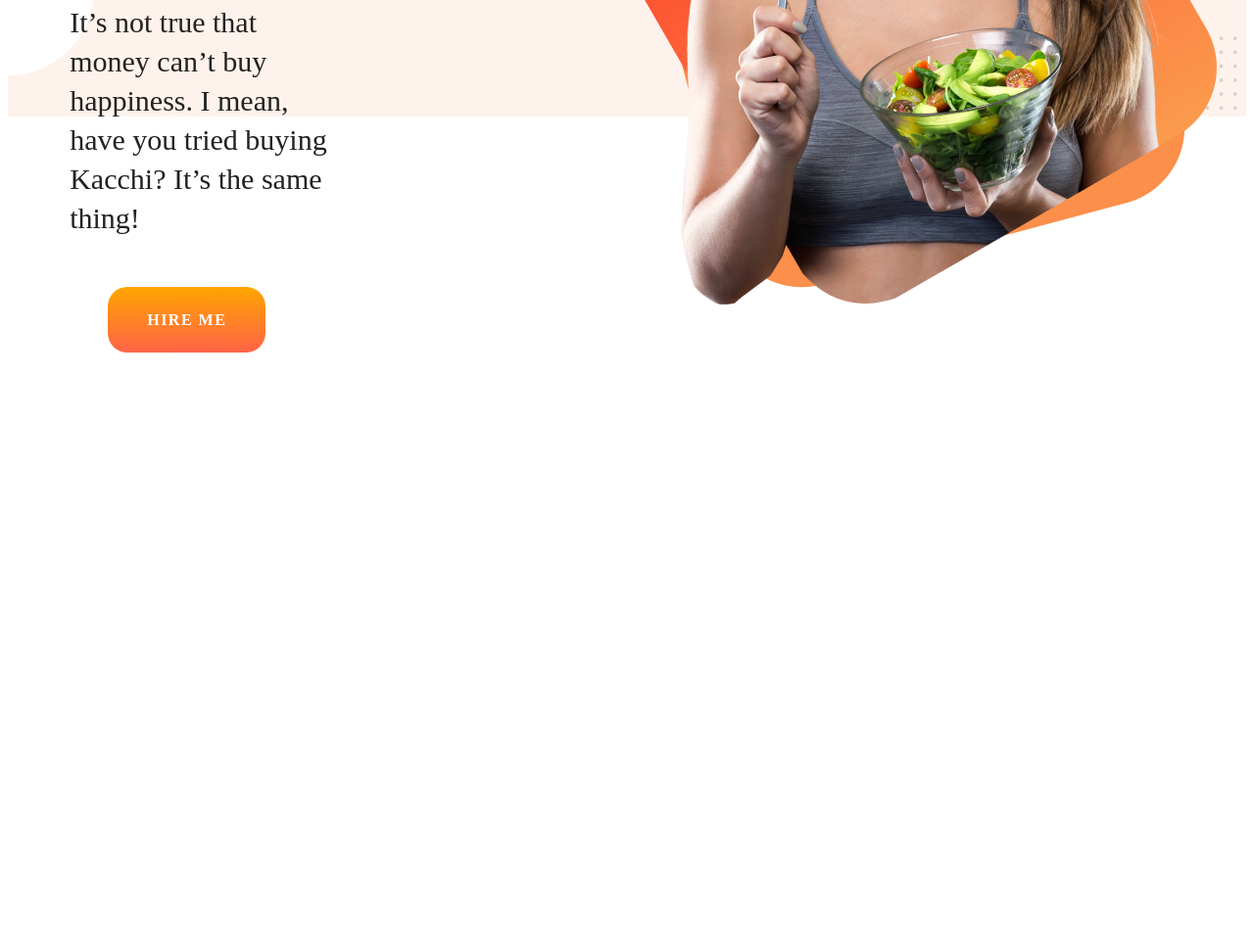
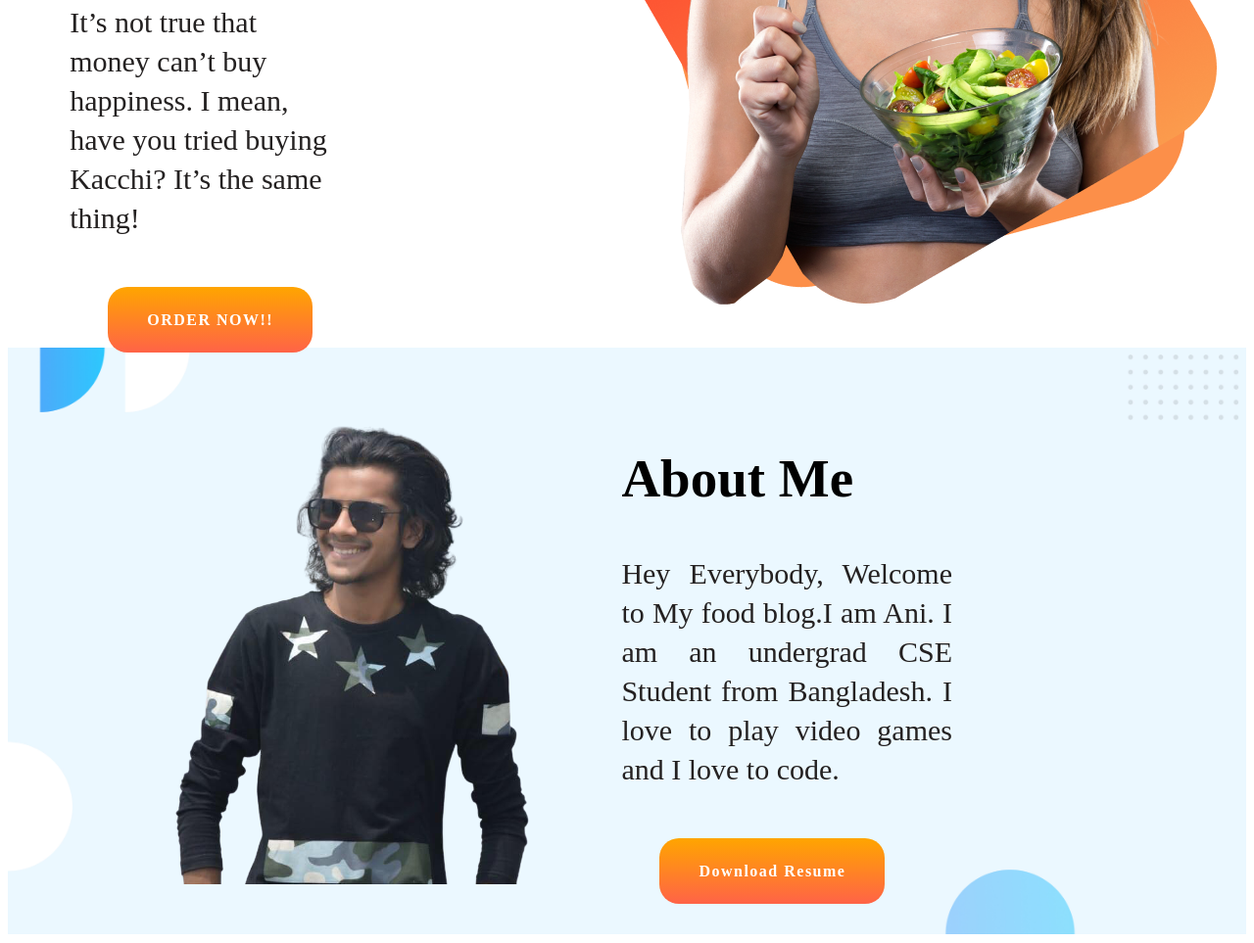
Before and after one commit to ashfakani/food-network, a plain HTML site: page index.html in a window 1280 px wide. Shown: the part 416-1379 px from the top of the page at 98% size. Before the commit the page ends 856 px from the top, so only its background shows below. Drawn offline with Linux system fonts and the light colour scheme.

Commit message:
about-me

```diff
--- a/index.html
+++ b/index.html
@@ -19,11 +19,26 @@
         </h1>
         <p>It’s not true that money can’t buy happiness. I mean, have you tried buying Kacchi? It’s the same thing!
         </p>
-        <a class="link-button" href="https://www.udemy.com/home/my-courses/learning/" target="_blank">HIRE ME</a>
+        <a class="link-button" href="https://www.udemy.com/home/my-courses/learning/" target="_blank">ORDER NOW!!</a>
 
     </div>
     <div class="half-width"></div>
     <img src="images/female/Group 8425.png" alt="model" title="Model">
+    </div>
+</section>
+<section class="about-me">
+    <div class="half-width">
+        <img src="images/male/Ani-bg.png" alt="amar chobi">
+    </div>
+
+    <div class="half-width myself">
+        <h1>About Me</h1>
+        <p>Hey Everybody, Welcome to My food blog.I am Ani. I am an undergrad CSE Student from Bangladesh. I love to
+            play
+            video games and I love to code.</p>
+
+        <a class="link-button" href="https://www.udemy.com/home/my-courses/learning/" target="_blank">Download
+            Resume</a>
     </div>
 </section>
 
--- a/style.css
+++ b/style.css
@@ -1,13 +1,10 @@
 section{
     display: flex;
     align-items: center;
-    background-image: url(images/shapes/7.png);
-    background-repeat: no-repeat;
-    background-size: 100%;
 }
 .banner{
     display: flex;
-    margin-bottom: 100px;
+    margin-bottom: 15px;
 }
 h1{
     font-size: 55px;
@@ -39,3 +36,18 @@ section .half-width p{
     margin-left: 39px;
     border-radius: 20px;
 }
+.about-me{
+    background-image: url(images/shapes/Frame\ 57.jpg);
+    background-repeat: no-repeat;
+    height: 600px;
+    width: auto;
+    background-size: 100%;
+}
+
+.about-me .myself{
+        width: 50%;
+        padding-right: 300px;
+}
+.about-me .myself p{
+    text-align: justify;
+}
```
Also changed, not shown: images/male/Ani-bg.png (added).
